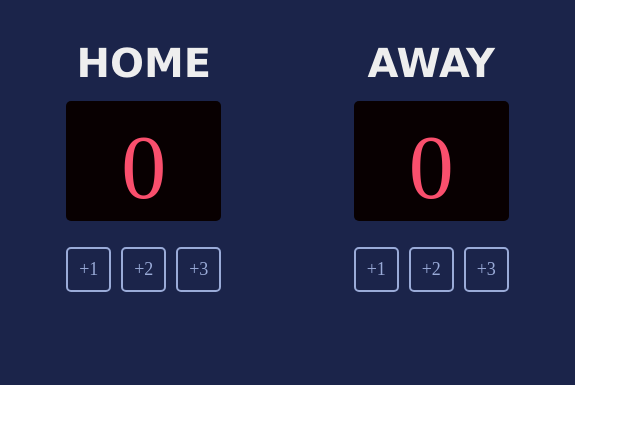
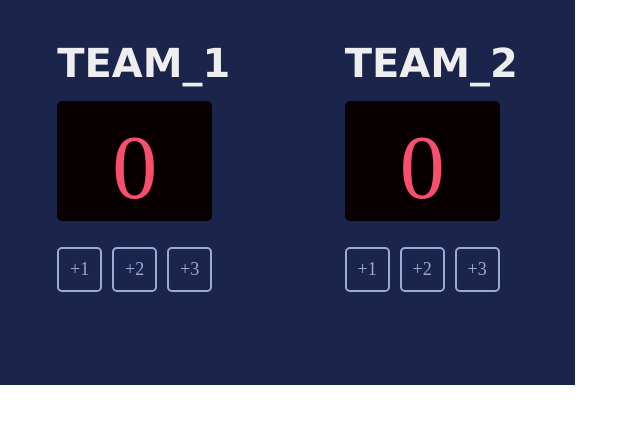
Before and after one commit to MatoElias/Scoreboard, a website built with Vite: page index.html in a window 1280 px wide. Shown: the whole page, without its empty margins (0-640 px from the left). Built offline with nearby package versions, Linux system fonts and the light colour scheme; a web font is replaced by a local one.

Commit message:
Update index.html
both header change

```diff
--- a/index.html
+++ b/index.html
@@ -6,7 +6,7 @@
     <body>
         <div class="container">
             <div>
-                <h3>HOME</h3>
+                <h3>TEAM_1</h3>
                 <div class="score-board">
                     <p class="score" id="home-score">0</p>
                 </div>
@@ -17,7 +17,7 @@
                 </div>
             </div>
             <div>
-                <h3>AWAY</h3>
+                <h3>TEAM_2</h3>
                 <div class="score-board">
                     <p class="score" id="guest-score">0</p>
                 </div>
```
